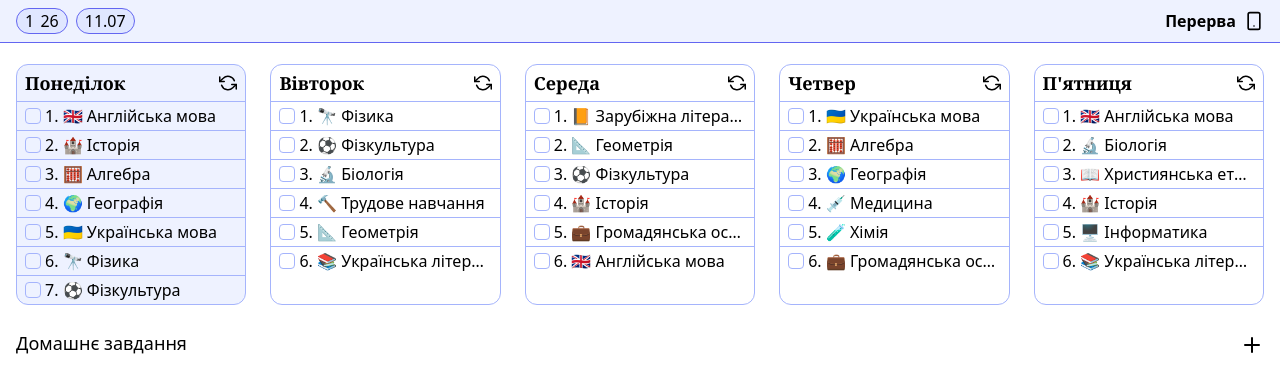
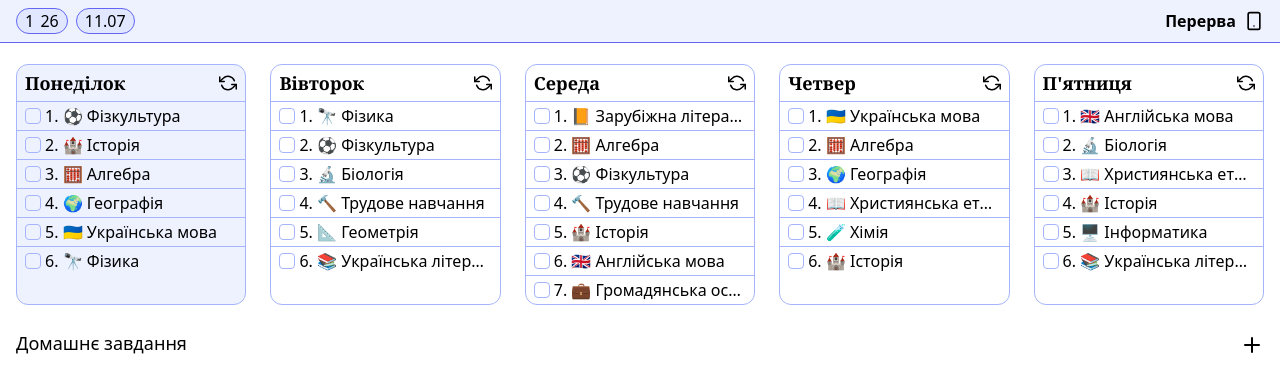
Before and after one commit to nazar1ua/vue-schedule, a Vue app: page / in a window 1280 px wide. Shown: the top 392 px of the page. Built offline with nearby package versions, Linux system fonts and the light colour scheme.

Commit message:
Виправлено помилку

```diff
--- a/src/assets/lessons.json
+++ b/src/assets/lessons.json
@@ -3,13 +3,12 @@
     {
       "name": "Понеділок",
       "lessons": [
-        "Англійська мова",
+        "Фізкультура",
         "Історія",
         "Алгебра",
         "Географія",
         "Українська мова",
-        "Фізика",
-        "Фізкультура"
+        "Фізика"
       ]
     },
     {
@@ -27,11 +26,12 @@
       "name": "Середа",
       "lessons": [
         "Зарубіжна література",
-        "Геометрія",
+        "Алгебра",
         "Фізкультура",
+        "Трудове навчання",
         "Історія",
-        "Громадянська освіта",
-        "Англійська мова"
+        "Англійська мова",
+        "Громадянська освіта"
       ]
     },
     {
@@ -40,9 +40,9 @@
         "Українська мова",
         "Алгебра",
         "Географія",
-        "Медицина",
+        "Християнська етика",
         "Хімія",
-        "Громадянська освіта"
+        "Історія"
       ]
     },
     {
--- a/src/components/GetLesson.js
+++ b/src/components/GetLesson.js
@@ -7,24 +7,26 @@ export const getLesson = (lessons) => {
         },
         startLesson = createDate(lessons.schedule[0].start.split(':')[0], lessons.schedule[0].start.split(':')[1]),
         endLesson = createDate(lessons.schedule[lessons.schedule.length - 1].end.split(':')[0], lessons.schedule[lessons.schedule.length - 1].end.split(':')[1]);
-    if (startLesson >= formattedTime || formattedTime >= endLesson) {
+    if ((startLesson >= formattedTime || formattedTime >= endLesson)) {
         return 'Уроків немає';
     }
     const formattedDay = Number(currentDate.getDay() - 1);
     if (typeof (lessons.days[formattedDay]) === 'undefined') {
         return 'Сьогодні вихідний';
     }
-    let value;
+    let value = 'Перерва';
     lessons.schedule.forEach((lessonTime, index) => {
         const formattedLessonTime = {
             start: createDate(lessonTime.start.split(':')[0], lessonTime.start.split(':')[1]),
             end: createDate(lessonTime.end.split(':')[0], lessonTime.end.split(':')[1])
         }
         if (formattedLessonTime.start <= formattedTime && formattedTime <= formattedLessonTime.end) {
-            value = lessons.days[formattedDay].lessons[index];
+            if (lessons.days[formattedDay].lessons.length - 1 <= index) {
+                value = lessons.days[formattedDay].lessons[index] ? lessons.days[formattedDay].lessons[index] : 'Уроків немає'
+            }
         }
     })
-    return value || 'Перерва';
+    return value;
 }
 
 export const getLessonIndex = (lessons) => {
@@ -43,17 +45,19 @@ export const getLessonIndex = (lessons) => {
     if (typeof (lessons.days[formattedDay]) === 'undefined') {
         return null;
     }
-    let value;
+    let value = null;
     lessons.schedule.forEach((lessonTime, index) => {
         const formattedLessonTime = {
             start: createDate(lessonTime.start.split(':')[0], lessonTime.start.split(':')[1]),
             end: createDate(lessonTime.end.split(':')[0], lessonTime.end.split(':')[1])
         }
         if (formattedLessonTime.start <= formattedTime && formattedTime <= formattedLessonTime.end) {
-            value = index
+            if (lessons.days[formattedDay].lessons.length - 1 <= index) {
+                value = lessons.days[formattedDay].lessons[index] ? index : null
+            }
         }
     })
-    return value || null;
+    return value;
 }
 
 export const timeToDate = (str) => {
--- a/src/components/Header.vue
+++ b/src/components/Header.vue
@@ -38,6 +38,9 @@ export default {
       return this.getLessonIndex() === null ? '' : getTimeToEnd(`${this.time.hours}:${this.time.minutes}`, this.lessons.schedule[this.lessons.days[this.time.day.number].lessons.indexOf(this.lesson)].end)
     },
   },
+  mounted() {
+    console.log(this.getLessonIndex())
+  },
   methods: {
     getLessonIndex() {
       return getLessonIndex(this.lessons)
```
